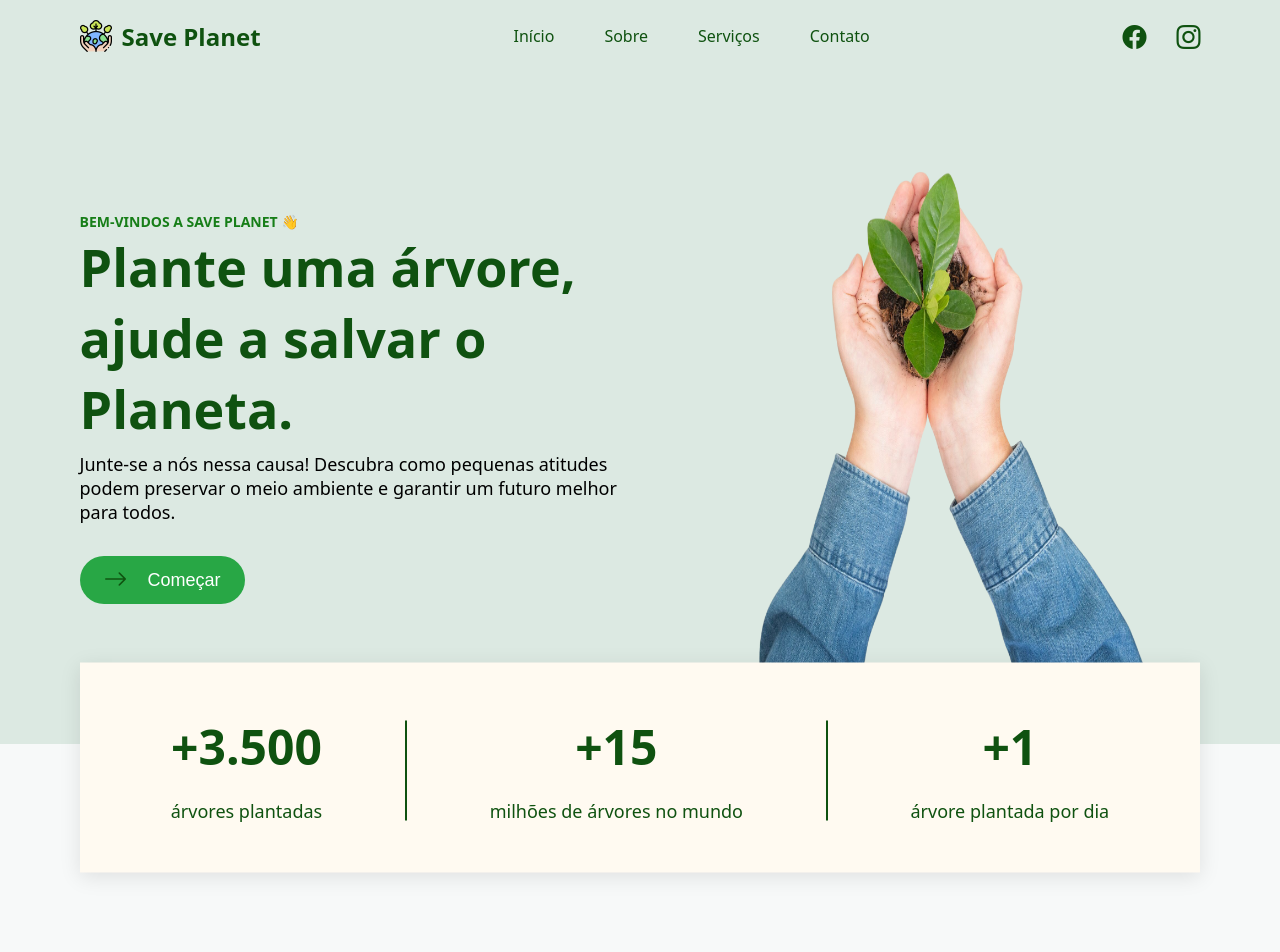
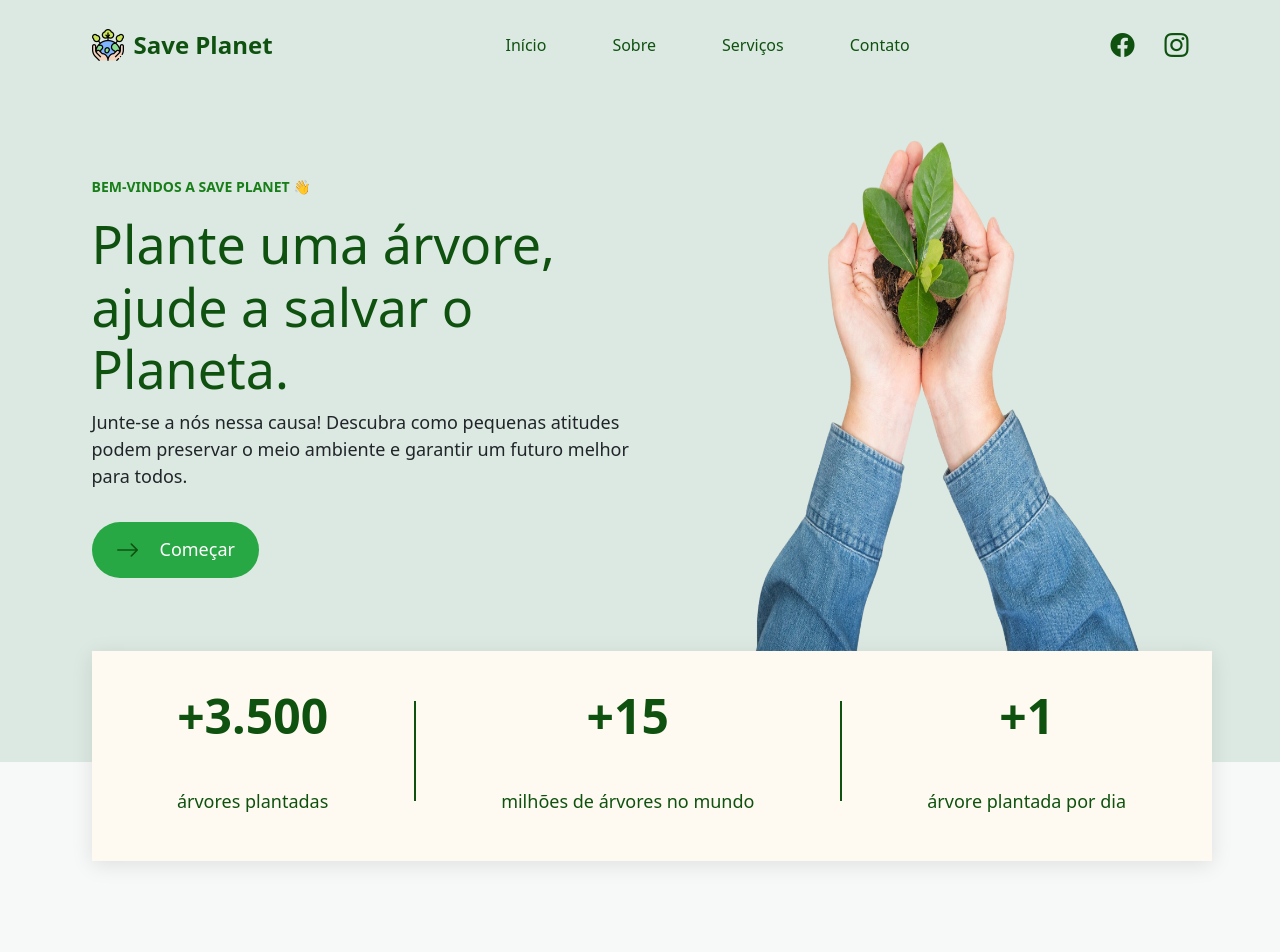
Before and after one commit to brunasilvaraujo/sustainable-nature, a React (Vite) app: page / in a window 1280 px wide. Shown: the top 952 px of the page. Built offline with nearby package versions, Linux system fonts and the light colour scheme.

Commit message:
fix: Modificações no estilo

```diff
--- a/package.json
+++ b/package.json
@@ -14,7 +14,8 @@
     "bootstrap-icons": "^1.13.1",
     "react": "^19.1.0",
     "react-bootstrap": "^2.10.10",
-    "react-dom": "^19.1.0"
+    "react-dom": "^19.1.0",
+    "react-scroll": "^1.9.3"
   },
   "devDependencies": {
     "@eslint/js": "^9.25.0",
--- a/src/App.css
+++ b/src/App.css
@@ -12,7 +12,7 @@ body {
   font-family: system-ui, Avenir, Helvetica, Arial, sans-serif;
 }
 
-.App {
+#home {
   display: flex;
   justify-content: center;
   flex-direction: column;
@@ -27,10 +27,17 @@ body {
 /* HEADER*/
 
 .header {
-  display: flex;
+  height: 90px;
   max-width: 100%;
-  justify-content: space-around;
-  position: relative;
+  width: 100%;
+  transition: background-color 0.3s ease, box-shadow 0.3s ease;
+  background-color: transparent;
+  box-shadow: none;
+}
+
+.header.scrolled {
+  background-color: #28a745;
+  box-shadow: 0 2px 8px rgba(0, 0, 0, 0.1);
 }
 
 /* Menu */
@@ -61,6 +68,7 @@ body {
 
 .nav-list {
   display: flex;
+  justify-content: center;
   gap: 50px;
   max-width: 100%;
 }
@@ -139,6 +147,7 @@ margin-bottom: -25px;
   align-items: center;
   max-width: 1233px;
   width: 100%;
+  margin-top: 82px;
   gap: 20px;
 }
 
@@ -192,10 +201,6 @@ margin-bottom: -25px;
   position: absolute;
   height: 210px;
   width: 1120px;
-  padding: 8px;
-  bottom: 50%;
-  left: 50%;
-  transform: translate(-50%, 225%);
   background-color: #FFFAF1;
   box-shadow: 0px 4px 20px rgba(0, 0, 0, 0.1);
   color: #0f5210;
@@ -471,3 +476,47 @@ margin-bottom: -25px;
 .contact-button:hover {
   background-color: #218838;
 }
+
+/* Footer */
+
+.footer {
+  display: flex;
+  justify-content: center;
+  align-items: center;
+  height: 268px;
+  background-color: #28a745;
+}
+
+.footer-content {
+  display: flex;
+  justify-content: space-between;
+  align-items: center;
+  width: 100%;
+}
+
+.logo-image{
+  width: 52px;
+  height: 52px;
+}
+
+.footer-logo-text {
+  font-size: 40px;
+  color: #FFFFFF;
+  font-weight: 700;
+}
+
+.footer-text {
+  font-size: 16px;
+  color: #FFFFFF;
+  margin-top: 16px;
+}
+
+.footer-social {
+  display: flex;
+  gap: 32px;
+}
+
+.social-icon  .bi {
+  font-size: 32px;
+  color: #FFFFFF;
+}
--- a/src/App.jsx
+++ b/src/App.jsx
@@ -1,20 +1,25 @@
-import 'bootstrap-icons/font/bootstrap-icons.css';
+// import 'bootstrap-icons/font/bootstrap-icons.css';
 import './App.css'
 import Header from './components/Header'
 import Hero from './components/HeroSection'
 import Services from './components/SevicesSection';
 import About from './components/AboutSection';
 import Contact from './components/ContactSection';
+import Footer from './components/Footer';
+
 
 function App() {
 
   return (
-    <div className="App">
+    <div className="home">
       <Header />
       <Hero />
-      <Services />
-      <About />
-      <Contact />
+      <div style={{ marginTop: '90px' }}>
+        <Services />
+        <About />
+        <Contact />
+        <Footer />
+      </div>
     </div>
   )
 }
--- a/src/components/AboutSection.jsx
+++ b/src/components/AboutSection.jsx
@@ -1,6 +1,6 @@
 function About() {
     return (
-        <section className="about">
+        <section id="about" className="about">
             <div className="container">
                 <div className="about-container">
                     <img className="about-image" src="/assets/saveThePlanet.jpg" alt="Salvar o Planeta" />
--- a/src/components/ContactSection.jsx
+++ b/src/components/ContactSection.jsx
@@ -1,6 +1,6 @@
 function Contact() {
     return (
-        <section className="contact">
+        <section id="contact" className="contact">
             <div className="container">
                 <div className="contact-container">
                     <div className="contact-content">
--- a/src/components/Header.jsx
+++ b/src/components/Header.jsx
@@ -1,36 +1,65 @@
 import 'bootstrap-icons/font/bootstrap-icons.css';
-import Nav from 'react-bootstrap/Nav';
+import { Navbar, Nav } from 'react-bootstrap';
+import React, { useState, useEffect } from 'react';
 
 function Header() {
+
+    const [scrolled, setScrolled] = useState(false);
+
+    useEffect(() => {
+    const handleScroll = () => {
+        const offset = window.scrollY;
+        setScrolled(offset > 50);
+    };
+
+    window.addEventListener('scroll', handleScroll);
+    return () => window.removeEventListener('scroll', handleScroll);
+    }, []);
+
+    const scrollToSection = (id) => {
+        const section = document.getElementById(id);
+        if (section) {
+        const yOffset = -70;
+        const y = section.getBoundingClientRect().top + window.pageYOffset + yOffset;
+        window.scrollTo({ top: y, behavior: 'smooth' });
+        }
+    };
+
     return (
-        <header className="header">
-            <div className='container'>
-                <Nav variant="underline" defaultActiveKey="/home" className="nav-menu">
+        <Navbar
+            id="home"
+            expand="lg"
+            fixed="top"
+            className={`header ${scrolled ? 'scrolled' : ''}`}
+        >
+            <div className='container d-block'>
+                <Nav className="nav-menu" >
                     <div className="nav-logo">
                         <img className="logo" src="/assets/save-planet.png" alt="Logo" />
-                    <p className="logo-text">Save Planet</p>
+                        <p className="logo-text mb-md-0">Save Planet</p>
                     </div>
-                <ul className="nav-list">
+                    <ul className="nav-list mb-md-0">
                         <Nav.Item>
-                        <li><Nav.Link href="/home" className='nav-link'>Início</Nav.Link></li>
+                            <li><Nav.Link className='nav-link' onClick={() => scrollToSection('home')}>Início</Nav.Link></li>
                         </Nav.Item>
                         <Nav.Item>
-                        <li><Nav.Link href="/about" className='nav-link'>Sobre</Nav.Link></li>
+                            <li><Nav.Link className='nav-link' onClick={() => scrollToSection('about')}>Sobre</Nav.Link></li>
                         </Nav.Item>
                         <Nav.Item>
-                        <li><Nav.Link href="/services" className='nav-link'>Serviços</Nav.Link></li>
+                            <li><Nav.Link  className='nav-link' onClick={() => scrollToSection('services')}>Serviços</Nav.Link></li>
                         </Nav.Item>
                         <Nav.Item>
-                        <li><Nav.Link href="/contact" className='nav-link'>Contato</Nav.Link></li>
+                            <li><Nav.Link  className='nav-link' onClick={() => scrollToSection('contact')}>Contato</Nav.Link></li>
                         </Nav.Item>
                     </ul>
                     <span className="social-icons">
-                    <a href=""><i class="bi bi-facebook"></i></a>
-                    <a href=""><i class="bi bi-instagram"></i></a>
+                        <a href="#"><i class="bi bi-facebook"></i></a>
+                        <a href="#"><i class="bi bi-instagram"></i></a>
                     </span>
                 </Nav>
             </div>
-        </header>
-)}
+        </Navbar>
+    );
+}
 
 export default Header
--- a/src/components/HeroSection.jsx
+++ b/src/components/HeroSection.jsx
@@ -14,6 +14,8 @@ function Hero() {
                         </button>
                     </div>
                     <img className="hero-image" src="/assets/plant-save.png" alt="Mãos juntas segurando broto de árvore" />
+                </div>
+                <div className="hero-info">
                     <div className="hero-number">
                         <div className="hero-number-content-1">
                             <p className="hero-number-value">+3.500</p>
--- a/src/components/SevicesSection.jsx
+++ b/src/components/SevicesSection.jsx
@@ -1,6 +1,6 @@
 function Services () {
     return (
-        <section className="services-container">
+        <section id="services" className="services-container">
             <div className="container">
                 <div className="services-header">
                     <h3 className="services-text">Nossos Serviços</h3>
--- a/src/main.jsx
+++ b/src/main.jsx
@@ -1,5 +1,6 @@
 import { StrictMode } from 'react'
 import { createRoot } from 'react-dom/client'
+import 'bootstrap/dist/css/bootstrap.min.css';
 import './App.css'
 // import './index.css'
 import App from './App.jsx'
```
Also changed, not shown: 1 other file (tests, documents, lock files or other folders). Lines whose indentation alone changed are shown as unchanged.
